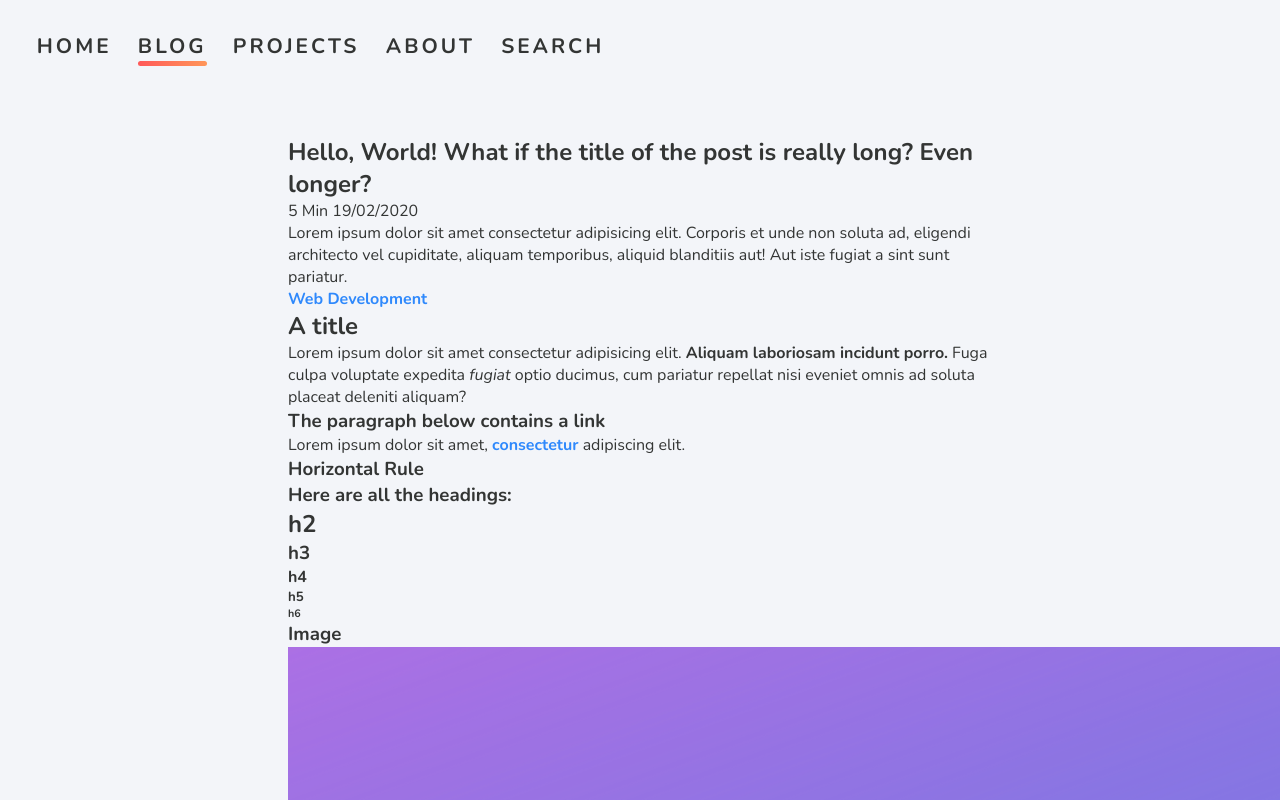
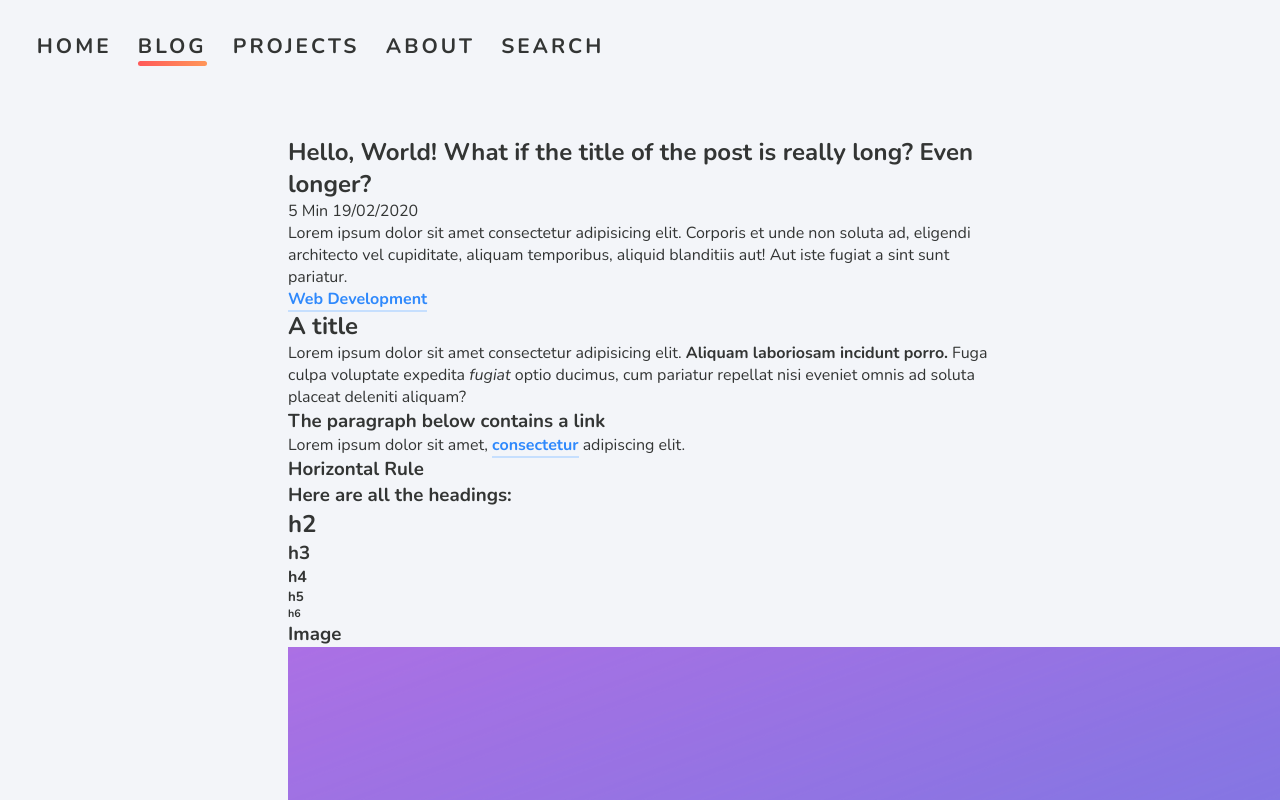
Before and after one commit to DantchoLV9/dantcho-pwd, a plain HTML site: page blog-post.html in a window 1280 px wide. Shown: the top 800 px of the page. Drawn offline with nearby package versions, Linux system fonts and the light colour scheme; files that its build step writes are made by us from their sources.

Commit message:
Fixed links missing underline when not hovered

```diff
--- a/less/main.less
+++ b/less/main.less
@@ -27,7 +27,7 @@
 			text-decoration: none;
 			font-weight: bold;
 			color: @main-blue;
-			border-bottom: 0px solid lighten(@main-blue, 30%);
+			border-bottom: 2px solid lighten(@main-blue, 30%);
 		}
 		// Hover effect for the links in the main page component
 		a:not(.post-item):hover {
```
